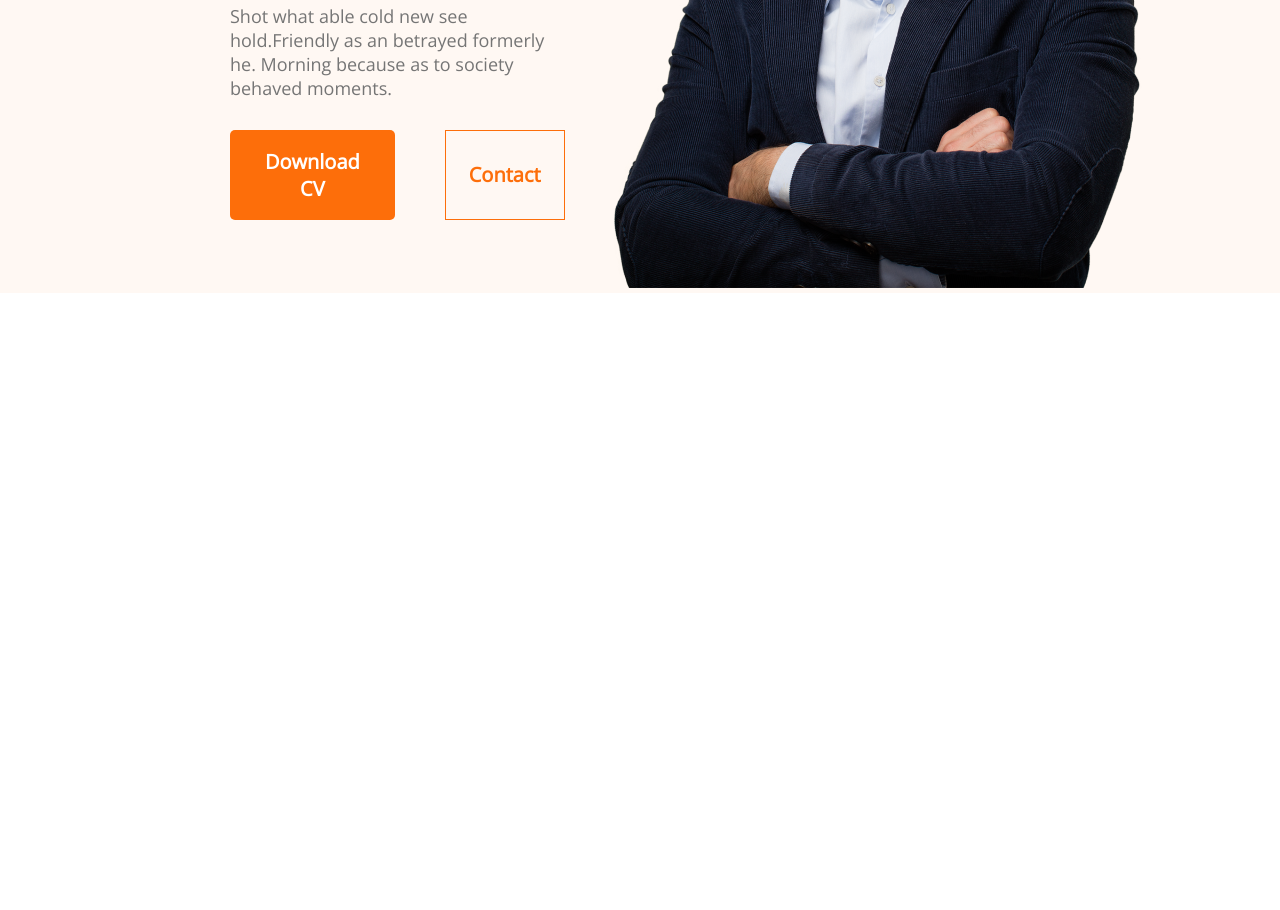
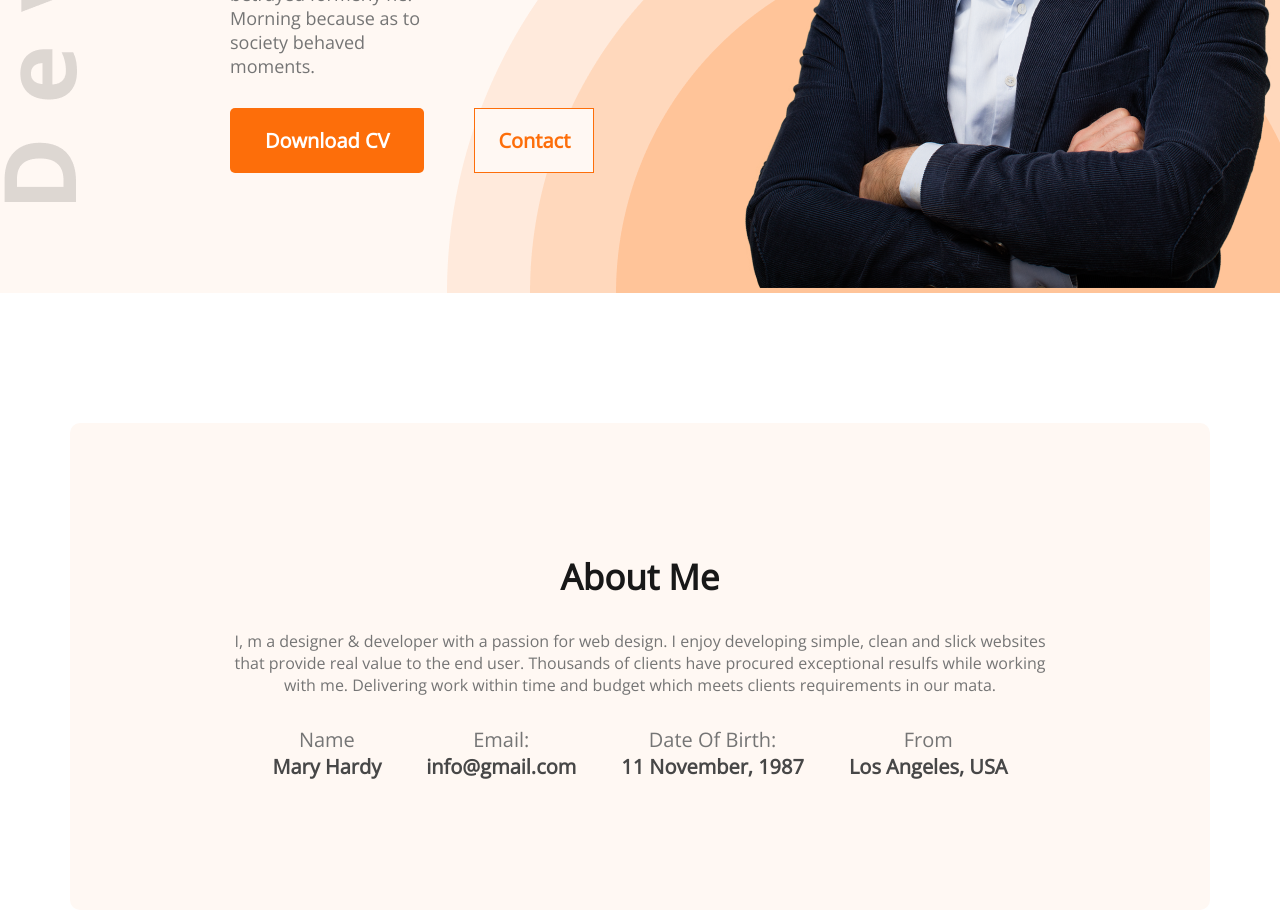
Before and after one commit to AFTAB5622/developer-portfolio, a plain HTML site: page index.html in a window 1280 px wide. Shown: the part 651-1561 px from the top of the page. Before the commit the page ends 1044 px from the top, so only its background shows below. Drawn offline with nearby package versions, Linux system fonts and the light colour scheme.

Commit message:
about section added

```diff
--- a/index.html
+++ b/index.html
@@ -34,7 +34,28 @@
             </div>
     </header>
     <main>
-
+        <section class="about">
+            <h2 class="section-title">About Me</h2>
+            <p class="about-description">I, m a designer & developer with a passion for web design. I enjoy developing simple, clean and slick websites that provide real value to the end user. Thousands of clients have procured exceptional resulfs while working with me. Delivering work within time and budget which meets clients requirements in our mata.</p>
+            <div class="about-info-container">
+                <div>
+                    <p class="about-info">Name</p>
+                    <p class="about-info-description">Mary Hardy</p>
+                </div>
+                <div>
+                    <p class="about-info">Email:</p>
+                    <p class="about-info-description">info@gmail.com</p>
+                </div>
+                <div>
+                    <p class="about-info">Date Of Birth:</p>
+                    <p class="about-info-description">11 November, 1987</p>
+                </div>
+                <div>
+                    <p class="about-info">From</p>
+                    <p class="about-info-description">Los Angeles, USA</p>
+                </div>
+            </div>
+        </section>
     </main>
     <footer>
 
--- a/styles/portfolio.css
+++ b/styles/portfolio.css
@@ -5,7 +5,10 @@
 
 header {
     background-color: #FFF8F3;
-    ;
+    background-image: url(../images/header_bg.png), url(../images/developer.png);
+    background-repeat: no-repeat;
+    background-position: bottom right, left;
+    margin-bottom: 130px;
 }
 
 .btn-primary {
@@ -56,7 +59,7 @@ nav li {
 .banner {
     display: flex;
     align-items: center;
-    margin: 100px 230px;
+    padding: 100px 0px 0px 230px;
 }
 
 .banner-title {
@@ -75,6 +78,7 @@ nav li {
     margin-bottom: 30px;
     color: var(--Dark-03, #757575);
     font-size: 18px;
+    margin-right: 250px;
 }
 
 .btn-secondary {
@@ -88,3 +92,45 @@ nav li {
     font-size: 20px;
     font-weight: 700;
 }
+
+/* about me section */
+
+.about {
+    max-width: 1140px;
+    margin: 0 auto;
+    border-radius: 10px;
+    background: #FFF8F3;
+    text-align: center;
+}
+
+.section-title {
+    color: var(--Dark-01, #181818);
+    font-size: 35px;
+    font-weight: 700;
+    padding-top: 130px;
+}
+
+.about-description {
+    padding: 30px 156px;
+    color: var(--Dark-03, #757575);
+}
+
+.about-info-container {
+    display: flex;
+    justify-content: space-around;
+    padding: 0 180px 0 180px;
+}
+
+.about-info {
+    color: var(--Dark-03, #757575);
+    text-align: center;
+    font-size: 20px;
+}
+
+.about-info-description {
+    color: var(--Dark-02, #474747);
+    font-family: Open Sans;
+    font-size: 20px;
+    font-weight: 700;
+    padding-bottom: 130px;
+}
```
